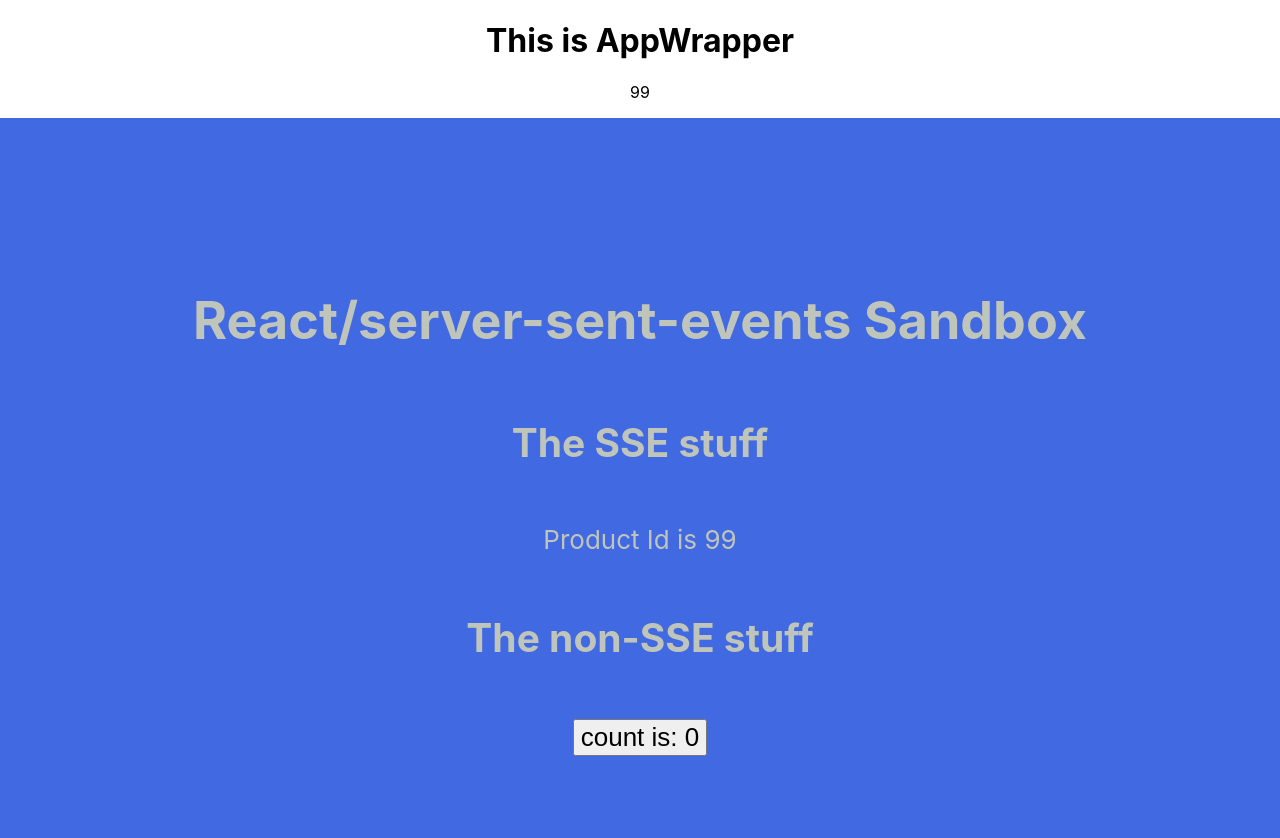
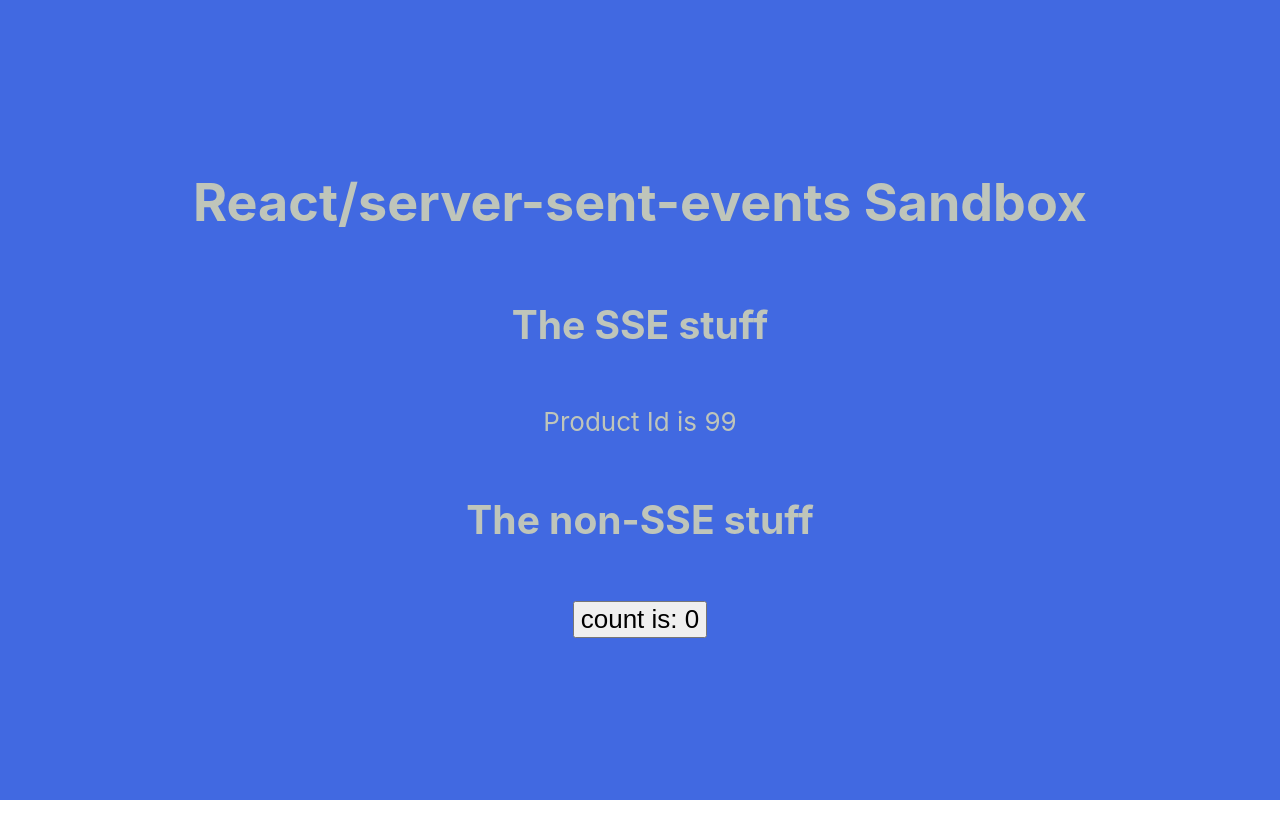
Before and after one commit to shearichard/react-sse-sandbox, a React (Vite) app: page / in a window 1280 px wide. Shown: the top 838 px of the page. After the commit the page ends 800 px from the top, so only its background shows below. Built offline with nearby package versions, Linux system fonts and the light colour scheme; no server answers.

Commit message:
Remove the visible aspects of AppWrapper.jsx

```diff
--- a/src/AppWrapper.jsx
+++ b/src/AppWrapper.jsx
@@ -45,11 +45,7 @@ class AppWrapper extends React.Component {
 	render() {
 		return (
 			<>
-			<h1>This is AppWrapper</h1>
-            <p>{this.props.productId}</p>
-			<div>
 				{this.props.children}
-			</div>
 			</>
 		)
 	}
```
